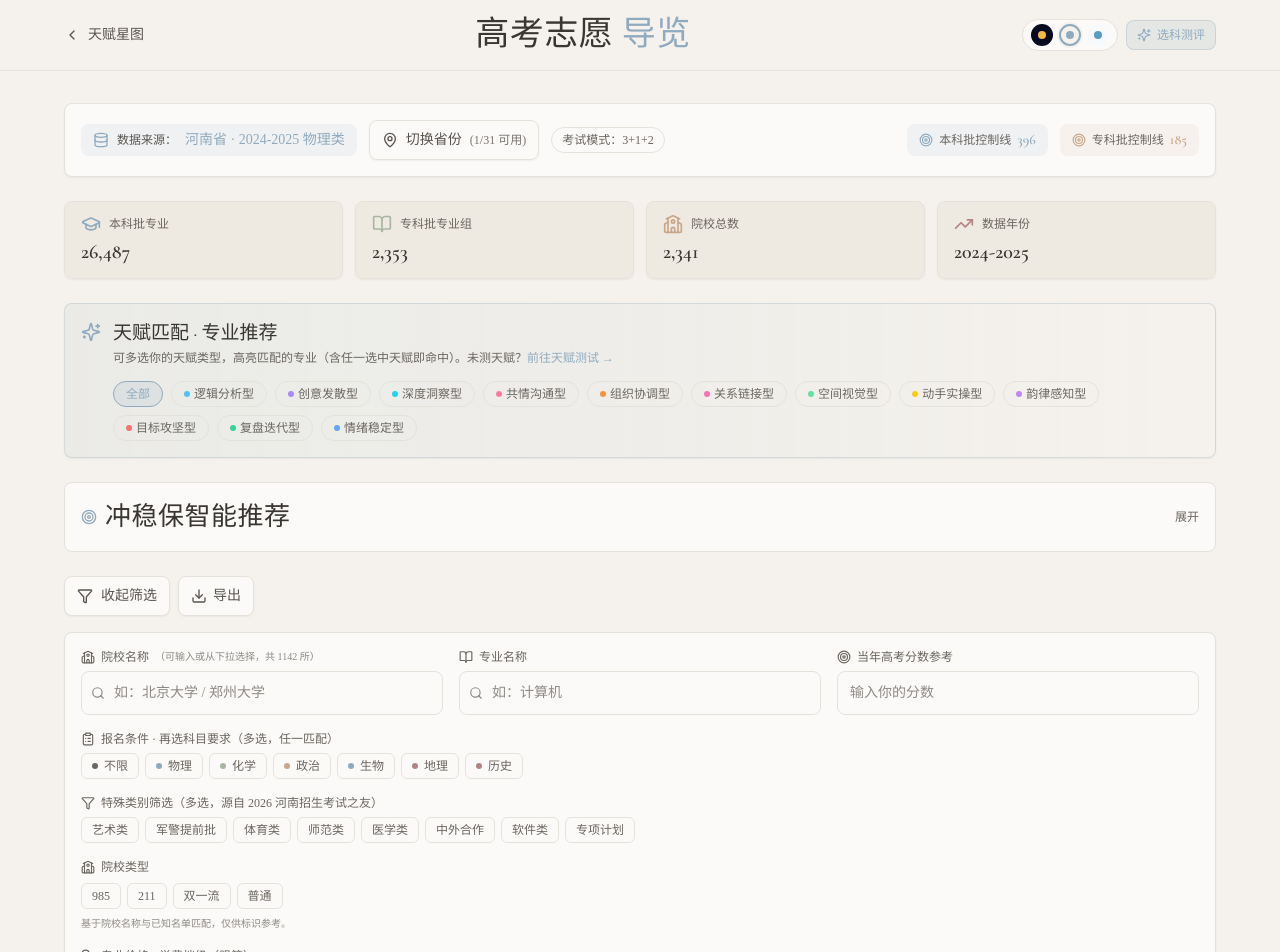
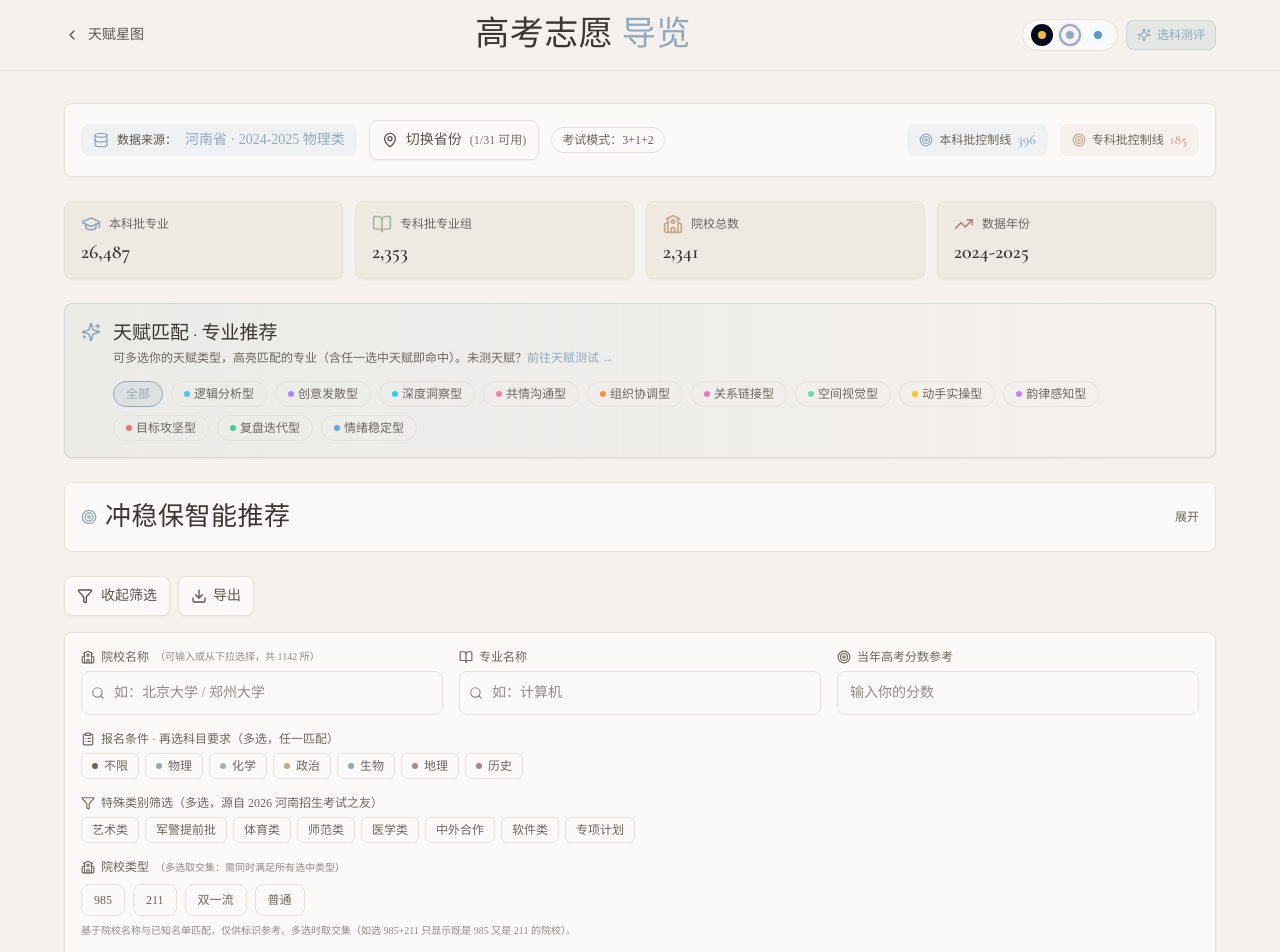
Before and after one commit to kukuk-blip/-, a React (Vite) app: page / in a window 1280 px wide. Shown: the top 952 px of the page. Built offline with nearby package versions, Linux system fonts and the light colour scheme.

Commit message:
fix: 985/211筛选改为交集逻辑, 移动端缩放适配

```diff
--- a/index.html
+++ b/index.html
@@ -3,7 +3,7 @@
   <head>
     <meta charset="UTF-8" />
     <link rel="icon" type="image/svg+xml" href="./favicon.svg" />
-    <meta name="viewport" content="width=device-width, initial-scale=1.0" />
+    <meta name="viewport" content="width=device-width, initial-scale=1.0, maximum-scale=5.0, user-scalable=yes" />
     <title>天赋星图 · 个人天赋自测</title>
   </head>
   <body>
--- a/src/pages/GaokaoPage.tsx
+++ b/src/pages/GaokaoPage.tsx
@@ -568,10 +568,10 @@ export default function GaokaoPage() {
       }
       if (!matched) return false;
     }
-    // 院校类型筛选（985/211/双一流/普通）
+    // 院校类型筛选（985/211/双一流/普通）：多选为交集，需同时满足所有选中类型
     if (schoolTypeFilter.size > 0) {
       const types = getSchoolType(r[2]);
-      const matched = types.some(t => schoolTypeFilter.has(t));
+      const matched = Array.from(schoolTypeFilter).every(t => types.includes(t));
       if (!matched) return false;
     }
     // 录取最低分范围（双向）
@@ -606,10 +606,10 @@ export default function GaokaoPage() {
       }
       if (!matched) return false;
     }
-    // 院校类型筛选（985/211/双一流/普通）—— 专科批 r[2] 同样是院校名称
+    // 院校类型筛选（985/211/双一流/普通）：多选为交集，需同时满足所有选中类型
     if (schoolTypeFilter.size > 0) {
       const types = getSchoolType(r[2]);
-      const matched = types.some(t => schoolTypeFilter.has(t));
+      const matched = Array.from(schoolTypeFilter).every(t => types.includes(t));
       if (!matched) return false;
     }
     if (r[8] < scoreMin || r[8] > scoreMax) return false;
@@ -1586,6 +1586,7 @@ function FilterPanel(props: {
           <div className="mb-2 flex items-center gap-1.5 text-[var(--c-secondary)]">
             <School className="h-3.5 w-3.5" />
             <span className="text-xs font-medium">院校类型</span>
+            <span className="text-[10px] text-[var(--c-secondary-50)]">（多选取交集：需同时满足所有选中类型）</span>
             {props.schoolTypeFilter.size > 0 && (
               <button
                 onClick={() => props.setSchoolTypeFilter(new Set())}
@@ -1595,7 +1596,7 @@ function FilterPanel(props: {
               </button>
             )}
           </div>
-          <div className="flex flex-wrap gap-1.5">
+          <div className="flex flex-wrap gap-2">
             {([
               { key: "985", label: "985", color: "var(--c-error)" },
               { key: "211", label: "211", color: "var(--c-warning)" },
@@ -1612,7 +1613,7 @@ function FilterPanel(props: {
                     else next.add(t.key);
                     props.setSchoolTypeFilter(next);
                   }}
-                  className="rounded-md px-2.5 py-1 text-xs transition"
+                  className="min-h-[44px] rounded-lg px-4 py-2 text-sm font-medium transition md:min-h-[32px] md:px-3 md:py-1 md:text-xs"
                   style={active ? { background: t.color, color: "var(--c-hover-text)" } : {
                     background: "transparent",
                     border: "1px solid var(--c-border)",
@@ -1625,7 +1626,7 @@ function FilterPanel(props: {
             })}
           </div>
           <p className="mt-1.5 text-[10px] text-[var(--c-secondary-50)]">
-            基于院校名称与已知名单匹配，仅供标识参考。
+            基于院校名称与已知名单匹配，仅供标识参考。多选时取交集（如选 985+211 只显示既是 985 又是 211 的院校）。
           </p>
         </div>
 
```
